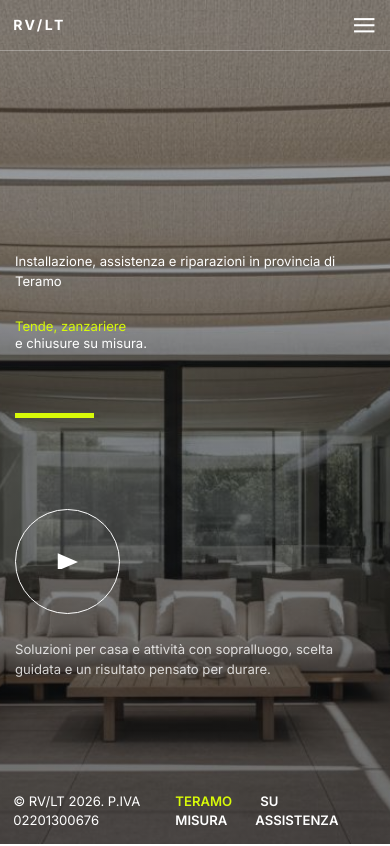
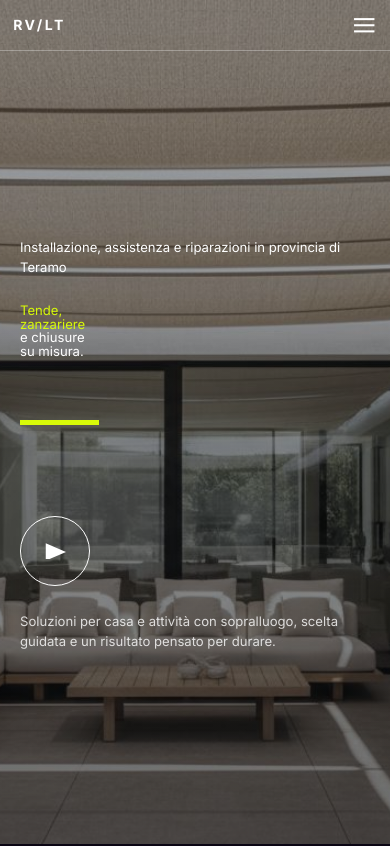
Before and after one commit to trama-web/tende-zanzariere-rvlt, a React (Vite) app: page / in a window 390 px wide. Shown: the top 846 px of the page. Built offline with nearby package versions, Linux system fonts and the light colour scheme.

Commit message:
Refine copy and stabilize mobile scrolling

```diff
--- a/index.html
+++ b/index.html
@@ -31,8 +31,8 @@
                 <ul class="sf-menu">
                   <li data-menuanchor="Home"><a href="#Home">Home</a></li>
                   <li data-menuanchor="Servizi"><a href="#Servizi">Servizi</a></li>
-                  <li data-menuanchor="Processo"><a href="#Processo">Come lavoriamo</a></li>
-                  <li data-menuanchor="Recensioni"><a href="#Recensioni">Valore</a></li>
+                  <li data-menuanchor="Processo"><a href="#Processo">Metodo</a></li>
+                  <li data-menuanchor="Recensioni"><a href="#Recensioni">Perché noi</a></li>
                   <li data-menuanchor="Contatti"><a href="#Contatti">Contatti</a></li>
                 </ul>
               </nav>
@@ -72,8 +72,8 @@
         <ul class="sf-menu">
           <li data-menuanchor="Home"><a href="#Home">Home</a></li>
           <li data-menuanchor="Servizi"><a href="#Servizi">Servizi</a></li>
-          <li data-menuanchor="Processo"><a href="#Processo">Come lavoriamo</a></li>
-          <li data-menuanchor="Recensioni"><a href="#Recensioni">Valore</a></li>
+          <li data-menuanchor="Processo"><a href="#Processo">Metodo</a></li>
+          <li data-menuanchor="Recensioni"><a href="#Recensioni">Perché noi</a></li>
           <li data-menuanchor="Contatti"><a href="#Contatti">Contatti</a></li>
         </ul>
       </nav>
@@ -134,11 +134,11 @@
                     <div class="ptf-animate-element" data-animation-name="fadeIn" style="animation-delay: 0s; animation-duration: 1000ms;">
                       <span class="has-color-white">Cosa facciamo</span>
                       <div class="ptf-gap-30"></div>
-                      <h2>Progettiamo interventi <span class="has-color-accent">utili, puliti e ben proporzionati</span> allo spazio che hai davvero.</h2>
+                      <h2>Soluzioni <span class="has-color-accent">su misura e ben risolte</span>, senza adattamenti forzati.</h2>
                       <div class="ptf-gap-50"></div>
                       <div class="row">
                         <div class="col-md-6">
-                          <p style="max-width: 330px;">Non vendiamo solo un prodotto: valutiamo esposizione, utilizzo, ingombri e manutenzione per proporti una soluzione sensata.</p>
+                          <p style="max-width: 330px;">Partiamo da esposizione, ingombri e uso quotidiano per proporti una soluzione che abbia davvero senso.</p>
                         </div>
                         <div class="col-md-6 text-md-end">
                           <div class="ptf-gap-30"></div>
@@ -157,7 +157,7 @@
                     <div class="ptf-animate-element" data-animation-name="fadeIn" style="animation-delay: 100ms; animation-duration: 1000ms;">
                       <div class="service-list-intro">
                         <span class="service-list-label">Servizi</span>
-                        <p>I servizi principali che seguiamo con più continuità, sempre partendo dalle esigenze reali dello spazio.</p>
+                        <p>I lavori che seguiamo più spesso, con rilievo, scelta guidata e montaggio accurato.</p>
                       </div>
                     </div>
                     <div class="ptf-gap-30"></div>
@@ -257,7 +257,7 @@
                 <div class="row align-items-center" style="--bs-gutter-y: 30px;">
                   <div class="col-md-6">
                     <div class="ptf-animate-element" data-animation-name="fadeIn" style="animation-delay: 0s; animation-duration: 1000ms;">
-                      <h2>Dallo spazio reale a un risultato che funziona bene ogni giorno.</h2>
+                      <h2>Un lavoro fatto bene parte da qui.</h2>
                     </div>
                   </div>
                   <div class="col-md-6 text-md-end">
@@ -267,7 +267,7 @@
                           <path fill="currentColor" d="M24.321 18.58c-.635 0-1.071.437-1.071 1.072v4.245H2.103v-4.245c0-.635-.437-1.071-1.071-1.071-.635 0-1.032.436-1.032 1.071v4.96C0 25.364.754 26 1.587 26h22.218c.833 0 1.587-.635 1.587-1.389v-4.959c0-.635-.436-1.071-1.071-1.071Z" />
                           <path fill="currentColor" d="M11.228 18.065c.437.436.952.635 1.468.635s1.071-.199 1.468-.635l3.055-2.976c.436-.436.436-1.071 0-1.468-.436-.436-1.071-.436-1.468 0l-2.023 1.905V1.679c.04-.635-.397-1.071-1.032-1.071s-1.071.436-1.071 1.071v13.847L9.6 13.502c-.436-.436-1.07-.436-1.468 0-.436.437-.436 1.071 0 1.468l3.095 3.095Z" />
                         </svg>
-                        Richiedi un sopralluogo
+                        Prenota un sopralluogo
                       </a>
                     </div>
                   </div>
@@ -281,22 +281,22 @@
                           <div class="ptf-timeline-item">
                             <div class="row" style="--bs-gutter-y: 30px;">
                               <div class="col-sm-12 col-md-3"><div class="timeline-badge">01</div></div>
-                              <div class="col-sm-12 col-md-5"><span class="ptf-timeline-item__year">01</span><h4 class="ptf-timeline-item__title">Leggiamo bene lo spazio</h4></div>
-                              <div class="col-sm-12 col-md-4"><p class="ptf-timeline-item__text">Rilievi, passaggi, esposizione e punti critici: partiamo da ciò che serve davvero, non da una soluzione standard.</p></div>
+                              <div class="col-sm-12 col-md-5"><span class="ptf-timeline-item__year">01</span><h4 class="ptf-timeline-item__title">Partiamo dallo spazio</h4></div>
+                              <div class="col-sm-12 col-md-4"><p class="ptf-timeline-item__text">Rilievi, passaggi, esposizione e punti critici: prima capiamo il contesto, poi scegliamo la soluzione.</p></div>
                             </div>
                           </div>
                           <div class="ptf-timeline-item">
                             <div class="row" style="--bs-gutter-y: 30px;">
                               <div class="col-sm-12 col-md-3"><div class="timeline-badge">02</div></div>
-                              <div class="col-sm-12 col-md-5"><span class="ptf-timeline-item__year">02</span><h4 class="ptf-timeline-item__title">Selezioniamo la soluzione adatta</h4></div>
-                              <div class="col-sm-12 col-md-4"><p class="ptf-timeline-item__text">Materiali, finiture, motori e costi vengono spiegati in modo chiaro, così capisci subito cosa stai scegliendo.</p></div>
+                              <div class="col-sm-12 col-md-5"><span class="ptf-timeline-item__year">02</span><h4 class="ptf-timeline-item__title">Scegliamo bene materiali e sistema</h4></div>
+                              <div class="col-sm-12 col-md-4"><p class="ptf-timeline-item__text">Materiali, finiture, automazioni e costi vengono spiegati in modo chiaro, senza passaggi inutili.</p></div>
                             </div>
                           </div>
                           <div class="ptf-timeline-item">
                             <div class="row" style="--bs-gutter-y: 30px;">
                               <div class="col-sm-12 col-md-3"><div class="timeline-badge">03</div></div>
-                              <div class="col-sm-12 col-md-5"><span class="ptf-timeline-item__year">03</span><h4 class="ptf-timeline-item__title">Montiamo con precisione vera</h4></div>
-                              <div class="col-sm-12 col-md-4"><p class="ptf-timeline-item__text">Fissaggi, scorrimenti, regolazioni e test finali: il lavoro deve risultare pulito, stabile e immediato da usare.</p></div>
+                              <div class="col-sm-12 col-md-5"><span class="ptf-timeline-item__year">03</span><h4 class="ptf-timeline-item__title">Montiamo con precisione</h4></div>
+                              <div class="col-sm-12 col-md-4"><p class="ptf-timeline-item__text">Fissaggi, scorrimenti, regolazioni e test finali: il risultato deve essere pulito, stabile e comodo da usare.</p></div>
                             </div>
                           </div>
                         </div>
@@ -304,22 +304,22 @@
                           <div class="ptf-timeline-item">
                             <div class="row" style="--bs-gutter-y: 30px;">
                               <div class="col-sm-12 col-md-3"><div class="timeline-badge">04</div></div>
-                              <div class="col-sm-12 col-md-5"><span class="ptf-timeline-item__year">04</span><h4 class="ptf-timeline-item__title">Restiamo presenti anche dopo</h4></div>
-                              <div class="col-sm-12 col-md-4"><p class="ptf-timeline-item__text">Per manutenzioni, ricambi o riparazioni sai già chi chiamare, senza ricominciare ogni volta da zero.</p></div>
+                              <div class="col-sm-12 col-md-5"><span class="ptf-timeline-item__year">04</span><h4 class="ptf-timeline-item__title">Restiamo disponibili anche dopo</h4></div>
+                              <div class="col-sm-12 col-md-4"><p class="ptf-timeline-item__text">Per manutenzioni, ricambi o riparazioni sai già chi chiamare, senza ripartire ogni volta da zero.</p></div>
                             </div>
                           </div>
                           <div class="ptf-timeline-item">
                             <div class="row" style="--bs-gutter-y: 30px;">
                               <div class="col-sm-12 col-md-3"><div class="timeline-badge">Casa</div></div>
-                              <div class="col-sm-12 col-md-5"><span class="ptf-timeline-item__year">Casa</span><h4 class="ptf-timeline-item__title">Spazi quotidiani, usati davvero</h4></div>
-                              <div class="col-sm-12 col-md-4"><p class="ptf-timeline-item__text">Balconi, finestre, terrazzi e ingressi richiedono soluzioni comode, leggere da usare e belle da vedere nel tempo.</p></div>
+                              <div class="col-sm-12 col-md-5"><span class="ptf-timeline-item__year">Casa</span><h4 class="ptf-timeline-item__title">Per spazi usati ogni giorno</h4></div>
+                              <div class="col-sm-12 col-md-4"><p class="ptf-timeline-item__text">Balconi, finestre, terrazzi e ingressi richiedono soluzioni pratiche, leggere da usare e belle nel tempo.</p></div>
                             </div>
                           </div>
                           <div class="ptf-timeline-item">
                             <div class="row" style="--bs-gutter-y: 30px;">
                               <div class="col-sm-12 col-md-3"><div class="timeline-badge">Business</div></div>
-                              <div class="col-sm-12 col-md-5"><span class="ptf-timeline-item__year">Business</span><h4 class="ptf-timeline-item__title">Ingressi e chiusure che lavorano bene</h4></div>
-                              <div class="col-sm-12 col-md-4"><p class="ptf-timeline-item__text">Per attività e accessi frequenti contano fluidità, tenuta e affidabilità: il progetto deve aiutare il lavoro, non rallentarlo.</p></div>
+                              <div class="col-sm-12 col-md-5"><span class="ptf-timeline-item__year">Business</span><h4 class="ptf-timeline-item__title">Per ingressi che lavorano bene</h4></div>
+                              <div class="col-sm-12 col-md-4"><p class="ptf-timeline-item__text">Per attività e accessi frequenti contano fluidità, tenuta e affidabilità: il progetto deve aiutare il lavoro.</p></div>
                             </div>
                           </div>
                         </div>
@@ -343,12 +343,12 @@
                 <div class="row" style="--bs-gutter-y: 70px;">
                   <div class="col-lg-6">
                     <div class="ptf-animate-element" data-animation-name="fadeIn" style="animation-delay: 0s; animation-duration: 1000ms;">
-                      <span class="service-list-label">Cosa fa la differenza</span>
+                      <span class="service-list-label">Perché scegliere RV/LT</span>
                       <div class="ptf-gap-30"></div>
-                      <h2>Il valore si vede quando la soluzione è proporzionata, il montaggio è fatto bene e tutto resta comodo anche dopo mesi.</h2>
+                      <h2>Quando il lavoro è fatto bene, si vede subito.</h2>
                       <div class="ptf-gap-40"></div>
                       <div class="proof-copy">
-                        <p>Le recensioni confermano il lavoro, ma non guidano il racconto. Qui contano soprattutto chiarezza, precisione e continuità nell’assistenza.</p>
+                        <p>Contano misure precise, montaggio pulito e assistenza diretta. Le recensioni servono a confermare questo, non a sostituirlo.</p>
                       </div>
                     </div>
                   </div>
@@ -398,11 +398,11 @@
                   <div class="col-lg-6">
                     <div class="proof-grid">
                       <div class="proof-grid__item">
-                        <strong>Misure precise</strong>
+                        <strong>Misure corrette</strong>
                         <span>Niente adattamenti forzati o soluzioni improvvisate.</span>
                       </div>
                       <div class="proof-grid__item">
-                        <strong>Scelta guidata</strong>
+                        <strong>Scelta chiara</strong>
                         <span>Ti aiutiamo a capire cosa conviene davvero nel tuo caso.</span>
                       </div>
                     </div>
@@ -414,7 +414,7 @@
                         <span>Attenzione al dettaglio, alle finiture e all’uso reale dello spazio.</span>
                       </div>
                       <div class="proof-grid__item">
-                        <strong>Assistenza locale</strong>
+                        <strong>Presenza locale</strong>
                         <span>Se qualcosa va rivisto, sai a chi rivolgerti in modo diretto.</span>
                       </div>
                     </div>
@@ -439,7 +439,7 @@
                 <div class="row align-items-center" style="--bs-gutter-y: 30px;">
                   <div class="col-md-6">
                     <div class="ptf-animate-element" data-animation-name="fadeIn" style="animation-delay: 0s; animation-duration: 1000ms;">
-                      <h2>Presenza locale, tempi più chiari, contatto diretto</h2>
+                      <h2>Vicini, rapidi, diretti.</h2>
                     </div>
                   </div>
                   <div class="col-md-6 text-md-end">
@@ -460,7 +460,7 @@
                         <div class="ptf-post-content">
                           <header class="ptf-post-header">
                             <div class="ptf-post-meta"><span>Base operativa</span><span>Teramo</span></div>
-                            <h3 class="ptf-post-title"><a href="#Contatti">Lavoriamo in provincia di Teramo con sopralluoghi e tempi valutati in base alla zona<svg xmlns="http://www.w3.org/2000/svg" width="23" height="23" fill="none"><path fill="currentColor" d="M4.6 0v2.3h14.478L0 21.378 1.621 23 20.7 3.922V18.4H23V0H4.6Z" /></svg></a></h3>
+                            <h3 class="ptf-post-title"><a href="#Contatti">Lavoriamo in provincia di Teramo con sopralluoghi mirati e tempi valutati in base alla zona<svg xmlns="http://www.w3.org/2000/svg" width="23" height="23" fill="none"><path fill="currentColor" d="M4.6 0v2.3h14.478L0 21.378 1.621 23 20.7 3.922V18.4H23V0H4.6Z" /></svg></a></h3>
                           </header>
                         </div>
                       </article>
@@ -473,7 +473,7 @@
                         <div class="ptf-post-content">
                           <header class="ptf-post-header">
                             <div class="ptf-post-meta"><span>Zone frequenti</span><span>Copertura locale</span></div>
-                            <h3 class="ptf-post-title"><a href="#Contatti">Giulianova, Mosciano, Tortoreto e i comuni vicini rientrano tra le aree più coperte<svg xmlns="http://www.w3.org/2000/svg" width="23" height="23" fill="none"><path fill="currentColor" d="M4.6 0v2.3h14.478L0 21.378 1.621 23 20.7 3.922V18.4H23V0H4.6Z" /></svg></a></h3>
+                            <h3 class="ptf-post-title"><a href="#Contatti">Giulianova, Mosciano, Tortoreto e i comuni vicini sono tra le aree che seguiamo più spesso<svg xmlns="http://www.w3.org/2000/svg" width="23" height="23" fill="none"><path fill="currentColor" d="M4.6 0v2.3h14.478L0 21.378 1.621 23 20.7 3.922V18.4H23V0H4.6Z" /></svg></a></h3>
                           </header>
                         </div>
                       </article>
@@ -486,7 +486,7 @@
                         <div class="ptf-post-content">
                           <header class="ptf-post-header">
                             <div class="ptf-post-meta"><span>Disponibilità</span><span>Risposta rapida</span></div>
-                            <h3 class="ptf-post-title"><a href="#Contatti">Per capire urgenza, fattibilità e tempi la via più semplice resta parlarci direttamente<svg xmlns="http://www.w3.org/2000/svg" width="23" height="23" fill="none"><path fill="currentColor" d="M4.6 0v2.3h14.478L0 21.378 1.621 23 20.7 3.922V18.4H23V0H4.6Z" /></svg></a></h3>
+                            <h3 class="ptf-post-title"><a href="#Contatti">Per capire urgenza, fattibilità e tempi la strada più semplice resta un contatto diretto<svg xmlns="http://www.w3.org/2000/svg" width="23" height="23" fill="none"><path fill="currentColor" d="M4.6 0v2.3h14.478L0 21.378 1.621 23 20.7 3.922V18.4H23V0H4.6Z" /></svg></a></h3>
                           </header>
                         </div>
                       </article>
@@ -508,7 +508,7 @@
                     <div class="ptf-animate-element" data-animation-name="fadeIn" style="animation-delay: 0s; animation-duration: 1000ms;">
                       <h1>Contatti</h1>
                       <div class="ptf-gap-25"></div>
-                      <p class="has-color-white" style="max-width: 380px;">Se vuoi un sopralluogo, un preventivo o un intervento di assistenza, il modo più rapido resta sempre il contatto diretto.</p>
+                      <p class="has-color-white" style="max-width: 380px;">Per sopralluoghi, preventivi o assistenza il modo più rapido resta il contatto diretto.</p>
                       <div class="ptf-gap-80"></div>
                       <div class="has-color-white">
                         <a class="ptf-social-icon" href="tel:+393463018748"><i class="lnir-phone"></i></a>
@@ -525,7 +525,7 @@
                   </div>
                   <div class="col-lg-6">
                     <div class="ptf-animate-element" data-animation-name="fadeIn" style="animation-delay: 100ms; animation-duration: 1000ms;">
-                      <h5>Lascia i dati essenziali e spiegaci di cosa hai bisogno. <span class="has-color-accent">Ti ricontattiamo</span> per capire misure, urgenza e tipo di intervento.</h5>
+                      <h5>Lascia i dati essenziali. <span class="has-color-accent">Ti ricontattiamo</span> per capire misure, urgenza e tipo di intervento.</h5>
                       <div class="ptf-gap-50"></div>
                       <form class="ptf-contact-form" action="https://formsubmit.co/riccardovalentini84@gmail.com" method="POST">
                         <input type="hidden" name="_subject" value="Richiesta dal sito RV/LT" />
@@ -606,5 +606,41 @@
     <script src="/roger/assets/scripts/ptf-plugins.min.js"></script>
     <script src="/roger/assets/scripts/ptf-helpers.js"></script>
     <script src="/roger/assets/scripts/ptf-controllers.min.js"></script>
+    <script>
+      (function () {
+        var MOBILE_BREAKPOINT = 1200;
+        var slider = document.querySelector(".ptf-fullpage-slider");
+
+        function disableTemplateFullpage() {
+          if (!slider || !window.jQuery || !jQuery.fn.pagepiling) return;
+
+          try {
+            jQuery.fn.pagepiling.destroy("all");
+          } catch (error) {
+          }
+
+          document.documentElement.classList.remove("pp-easing");
+          document.documentElement.style.overflow = "";
+          document.body.style.overflow = "";
+          document.body.style.touchAction = "";
+          slider.style.overflow = "";
+        }
+
+        function syncScrollMode() {
+          if (window.innerWidth < MOBILE_BREAKPOINT) {
+            disableTemplateFullpage();
+            document.documentElement.classList.add("native-scroll-mode");
+            document.body.classList.add("native-scroll-mode");
+            return;
+          }
+
+          document.documentElement.classList.remove("native-scroll-mode");
+          document.body.classList.remove("native-scroll-mode");
+        }
+
+        syncScrollMode();
+        window.addEventListener("resize", syncScrollMode, { passive: true });
+      })();
+    </script>
   </body>
 </html>
--- a/public/roger/assets/css/custom.css
+++ b/public/roger/assets/css/custom.css
@@ -170,6 +170,11 @@
   text-wrap: balance;
 }
 
+.ptf-post-title svg,
+.ptf-work-title br {
+  display: none;
+}
+
 .ptf-post-thumbnail img,
 .ptf-work-thumbnail img {
   width: 100%;
@@ -245,6 +250,49 @@
   height: 68px;
 }
 
+html.native-scroll-mode,
+body.native-scroll-mode {
+  overflow: auto !important;
+}
+
+html.native-scroll-mode {
+  scroll-behavior: smooth;
+}
+
+body.native-scroll-mode .ptf-fullpage-slider {
+  height: auto;
+  min-height: 100vh;
+  scroll-snap-type: y proximity;
+}
+
+body.native-scroll-mode .ptf-fullpage-slider .ptf-section,
+body.native-scroll-mode .pp-section {
+  position: relative !important;
+  inset: auto !important;
+  top: auto !important;
+  left: auto !important;
+  display: flex;
+  height: auto !important;
+  min-height: 100svh;
+  scroll-snap-align: start;
+  transform: none !important;
+}
+
+body.native-scroll-mode .ptf-fullpage-slider .ptf-section__vertical-align {
+  overflow: visible;
+  min-height: 100svh;
+}
+
+body.native-scroll-mode .pp-scrollable {
+  overflow: visible !important;
+  height: auto !important;
+}
+
+body.native-scroll-mode .ptf-footer--fixed {
+  position: relative;
+  padding-top: 2rem;
+}
+
 @media only screen and (max-width: 991px) {
   .hero-side-copy {
     margin-left: 0;
@@ -273,6 +321,103 @@
   .ptf-section[data-anchor="Recensioni"] .proof-grid {
     grid-template-columns: 1fr;
   }
+
+  .ptf-fullpage-slider {
+    height: auto;
+  }
+
+  .ptf-fullpage-slider .ptf-section__content {
+    padding-top: 8.5rem;
+    padding-bottom: 5rem;
+  }
+
+  .ptf-timeline-slider {
+    overflow: hidden;
+  }
+
+  .ptf-timeline-item__title {
+    font-size: 1.45rem;
+    line-height: 1.25;
+  }
+
+  .ptf-timeline-item__text {
+    padding-right: 0;
+  }
+
+  .ptf-testimonial-slider {
+    margin-left: 0;
+  }
+
+  .ptf-testimonial-item {
+    padding-left: 0;
+  }
+
+  .ptf-testimonial-item__footer {
+    margin-top: 3rem;
+  }
+
+  .ptf-testimonial-item__navigation {
+    position: static;
+    justify-content: flex-start;
+    margin-top: 1.5rem;
+  }
+
+  .ptf-work {
+    display: grid;
+    gap: 1rem;
+    width: 100%;
+    padding: 0;
+    white-space: normal;
+  }
+
+  .ptf-work-content span {
+    margin-bottom: 0.5rem;
+  }
+
+  .ptf-work-title {
+    font-size: 1.6rem;
+    line-height: 1.15;
+  }
+
+  .ptf-work-thumbnail {
+    position: relative;
+    top: auto;
+    left: auto;
+    width: 100%;
+    height: auto;
+    aspect-ratio: 4 / 3;
+    transform: none;
+    opacity: 1;
+    border-radius: 1.25rem;
+  }
+
+  .ptf-portfolio-marquee,
+  .ptf-portfolio-marquee__original,
+  .ptf-portfolio-marquee__copy {
+    display: grid;
+    position: static;
+    width: 100%;
+    height: auto;
+    gap: 2rem;
+    animation: none;
+    white-space: normal;
+  }
+
+  .ptf-portfolio-marquee__copy {
+    margin-top: 2rem;
+  }
+
+  .ptf-post--masonry .ptf-post-thumbnail + .ptf-post-content {
+    padding-top: 1.25rem;
+  }
+
+  .ptf-post-title {
+    line-height: 1.15;
+  }
+
+  .ptf-footer-locales {
+    display: none;
+  }
 }
 
 @media only screen and (max-width: 767px) {
@@ -293,6 +438,67 @@
     font-size: 1.2rem;
   }
 
+  .ptf-fullpage-slider .ptf-section__content {
+    padding-top: 7.5rem;
+    padding-bottom: 4.25rem;
+  }
+
+  .ptf-fullpage-slider .container {
+    padding-right: 20px;
+    padding-left: 20px;
+  }
+
+  .ptf-section h1,
+  .ptf-section h2 {
+    line-height: 1.05;
+  }
+
+  .ptf-section[data-anchor="Home"] h1 {
+    max-width: 10ch;
+  }
+
+  .ptf-video-button {
+    width: 5rem;
+    height: 5rem;
+  }
+
+  .ptf-cite {
+    height: auto;
+    padding-right: 0;
+    white-space: normal;
+    font-size: 1.5rem;
+  }
+
+  .ptf-cite svg {
+    display: none;
+  }
+
+  .timeline-badge {
+    min-width: 56px;
+    height: 56px;
+  }
+
+  .ptf-work-title {
+    font-size: 1.35rem;
+  }
+
+  .ptf-section[data-anchor="Zone"] .ptf-post-title {
+    font-size: 1.1rem;
+  }
+
+  .ptf-testimonial-item__meta {
+    height: auto;
+    text-align: left;
+  }
+
+  .ptf-testimonial-item__meta svg {
+    display: none;
+  }
+
+  .ptf-testimonial-item__meta h6 {
+    font-size: 1.6rem;
+  }
+
   .ptf-post-meta {
     gap: 0.4rem 0.75rem;
   }
@@ -305,4 +511,13 @@
   .ptf-section[data-anchor="Contatti"] .ptf-form-row.two-col {
     grid-template-columns: 1fr;
   }
+
+  .ptf-footer {
+    display: block;
+    padding: 0 1.25rem 1.25rem;
+  }
+
+  .ptf-footer-copyright {
+    font-size: 0.82rem;
+  }
 }
```
